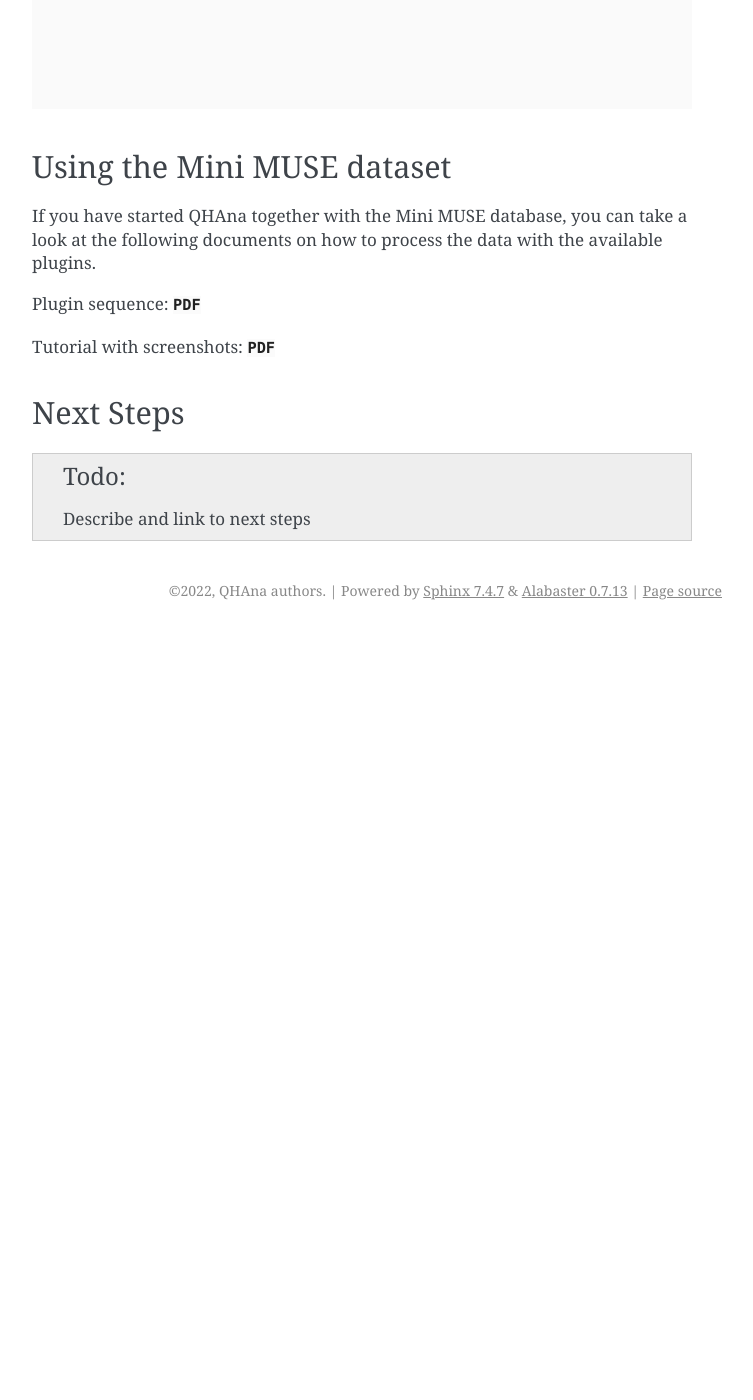
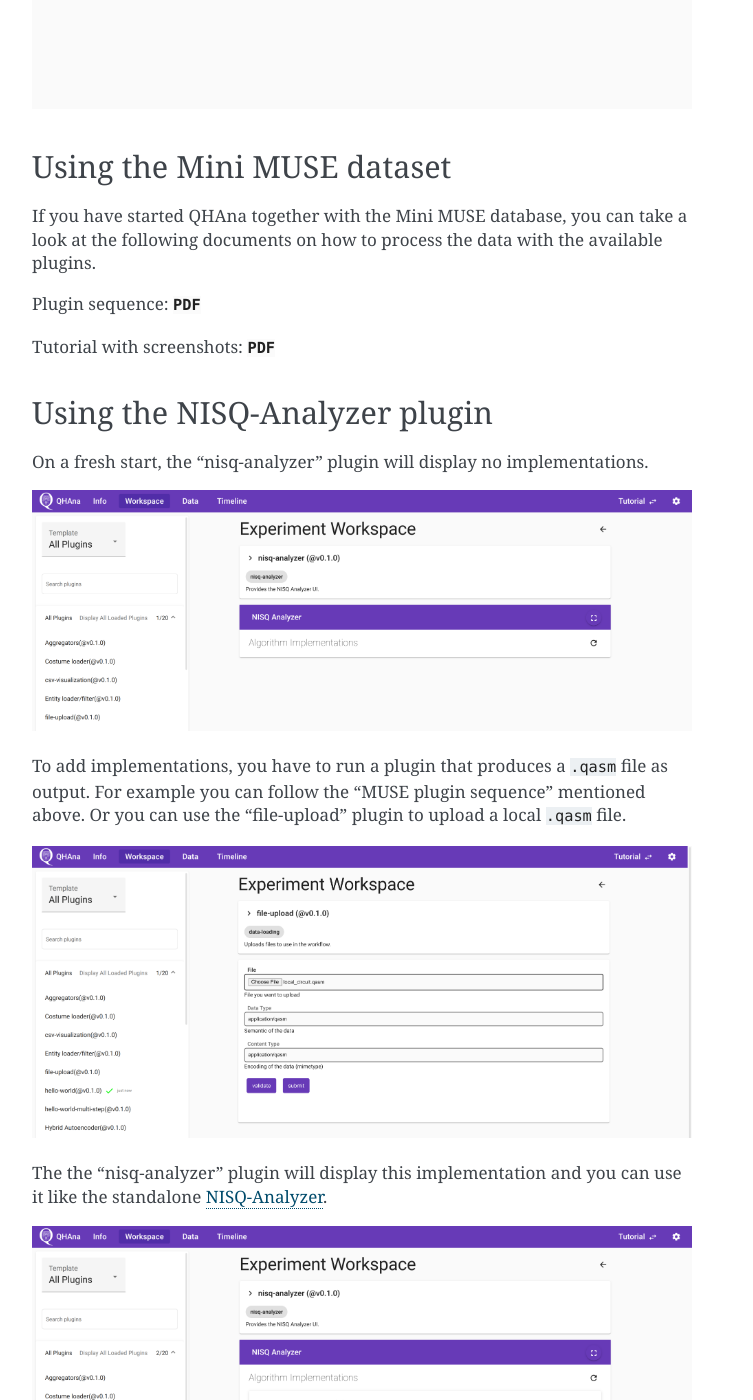
Before and after one commit to leonleoff/qhana-docker, a Sphinx documentation site: the page built from docs/quickstart.md, in a window 1280 px wide and 1400 px high, scrolled down 5416 px. Shown: the whole window, without its empty margins (388-1141 px from the left). Built offline with Sphinx 7.4.7, drawn with Linux system fonts in a browser that asks for light colours; before the commit the page ends 6046 px from its top, so only the background shows below that; some of the changed text lies outside the part shown.

Commit message:
explain how to add implementations

````diff
--- a/docs/quickstart.md
+++ b/docs/quickstart.md
@@ -108,6 +108,22 @@ Plugin sequence: {download}`PDF <pdfs/Mini_MUSE_Plugin_Sequence.pdf>`
 
 Tutorial with screenshots: {download}`PDF <pdfs/Mini_MUSE_Plugin_Tutorial.pdf>`
 
+## Using the NISQ-Analyzer plugin
+
+On a fresh start, the "nisq-analyzer" plugin will display no implementations.
+
+![NISQ_Analyzer plugin with no implementations.](images/nisq-analyzer-empty.png)
+
+To add implementations, you have to run a plugin that produces a `.qasm` file as output.
+For example you can follow the "MUSE plugin sequence" mentioned above.
+Or you can use the "file-upload" plugin to upload a local `.qasm` file.
+
+![File Upload plugin.](images/nisq-analyzer-upload-file.png)
+
+The the "nisq-analyzer" plugin will display this implementation and you can use it like the standalone [NISQ-Analyzer](https://github.com/UST-QuAntiL/nisq-analyzer).
+
+![NISQ-Analyzer plugin with one implementation.](images/nisq-analyzer-one-implementation.png)
+
 ## Next Steps
 
 ```{todo}
````
Also changed, not shown: docs/images/nisq-analyzer-empty.png (added), docs/images/nisq-analyzer-one-implementation.png (added), docs/images/nisq-analyzer-upload-file.png (added).
